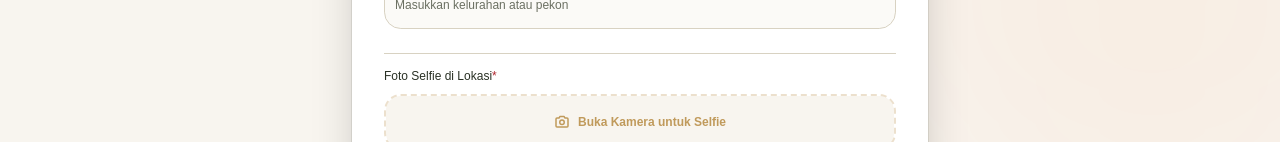
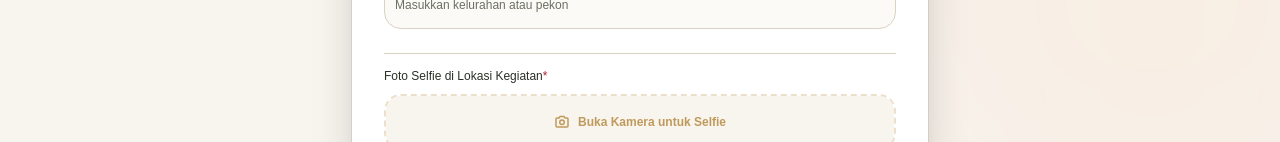
Before and after one commit to Falahyan-104919/lucky_draw_hut_lambar35, a React (Vite) app in the folder lucky_draw_client/: page /register in a window 1280 px wide. Shown: the part 810-952 px from the top of the page. Built offline with nearby package versions, Linux system fonts and the light colour scheme.

Commit message:
fix(label): fixing label photo field

```diff
--- a/lucky_draw_client/src/pages/register/components/fields/PhotoField.tsx
+++ b/lucky_draw_client/src/pages/register/components/fields/PhotoField.tsx
@@ -100,7 +100,8 @@ export function PhotoField({ setValue, error }: PhotoFieldProps) {
   return (
     <div className="space-y-3 pt-4 border-t border-border mt-6">
       <Label className="text-foreground font-medium block">
-        Foto Selfie di Lokasi<span className="text-destructive">*</span>
+        Foto Selfie di Lokasi Kegiatan
+        <span className="text-destructive">*</span>
       </Label>
 
       {cameraError && (
```
